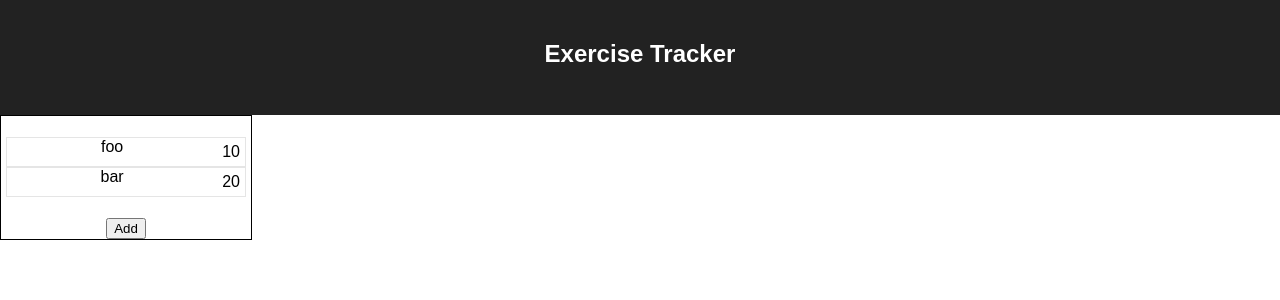
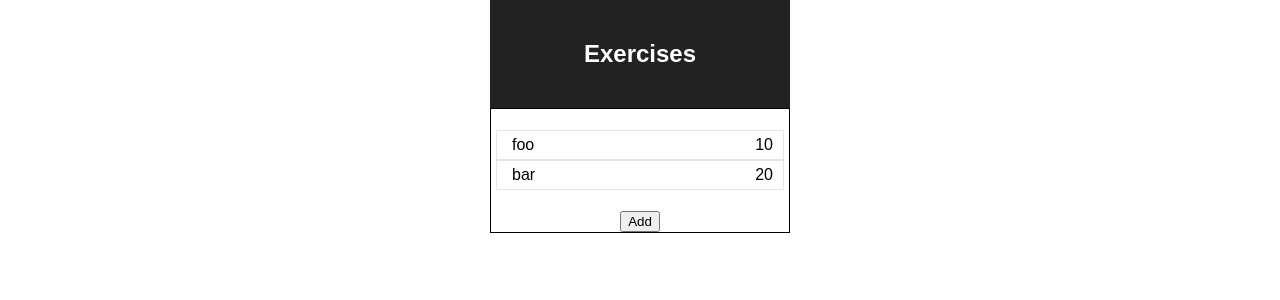
Before and after one commit to randomout/xrcz, a React (Create React App) app: page / in a window 1280 px wide. Shown: the top 300 px of the page. Built offline with nearby package versions, Linux system fonts and the light colour scheme.

Commit message:
change layout to focus on list

```diff
--- a/src/App.css
+++ b/src/App.css
@@ -1,5 +1,9 @@
 .App {
   text-align: center;
+  display: flex;
+  flex-direction: column;
+  justify-content: center;
+  width: 300px;
 }
 
 .App-logo {
@@ -9,21 +13,8 @@
 
 .App-header {
   background-color: #222;
-  height: 75px;
   padding: 20px;
   color: white;
-}
-
-.App-view {
-    display: flex;
-    flex-direction: row;
-}
-
-.App-details {
-    flex-grow: 3;
-    display: flex;
-    justify-content: center;
-    padding-top: 20px;
 }
 
 .App-intro {
--- a/src/App.js
+++ b/src/App.js
@@ -2,10 +2,7 @@ import React, { Component } from 'react';
 
 import { connect } from 'react-redux';
 
-import ExerciseHistory from './ExerciseHistory';
-import ExerciseView from './ExerciseView';
-
-
+import ExerciseList from './ExerciseList';
 
 import './App.css';
 
@@ -14,13 +11,10 @@ class App extends Component {
     return (
       <div className="App">
         <div className="App-header">
-          <h2>Exercise Tracker</h2>
+          <h2>Exercises</h2>
         </div>
         <div className="App-view">
-          <ExerciseHistory />
-          <div className="App-details">
-            {this.props.selected !== null ? <ExerciseView /> : ''}
-          </div>
+          <ExerciseList />
         </div>
       </div>
     );
--- a/src/Exercise.css
+++ b/src/Exercise.css
@@ -2,9 +2,20 @@
     display: flex;
     border: 1px solid #e5e5e5;
     justify-content: flex-start;
+    padding: 5px;
 }
 
 .exercise:hover {
     background: #e5e5e5;
     cursor: pointer;
 }
+
+.exercise-name {
+    flex-grow: 3;
+    text-align: left;
+    padding-left: 10px;
+}
+
+.exercise-amount {
+    padding-right: 5px;
+}
--- /dev/null
+++ b/src/ExerciseList.css
@@ -0,0 +1,8 @@
+.exercise-list {
+    flex-grow: 1;
+    border: 1px solid black;
+}
+
+ul {
+    padding: 5px;
+}
--- /dev/null
+++ b/src/ExerciseList.js
@@ -0,0 +1,38 @@
+import React from 'react';
+
+import { connect } from 'react-redux';
+
+import { select, add } from './actions';
+
+import Exercise from './Exercise';
+
+import './ExerciseList.css';
+
+const ExerciseList = ({ exercises, onSelect, onAdd }) => (
+  <div className="exercise-list">
+  <ul>
+    {exercises.map(exercise => (<Exercise key={exercise.id} { ...exercise } onClick={() => onSelect(exercise)} /> ))}
+  </ul>
+  <button onClick={onAdd} >Add</button>
+
+  </div>
+);
+
+const mapStateToProps = state => {
+  return {
+    exercises: state.exercises,
+  }
+}
+
+const mapDispatchToProps = dispatch => {
+  return {
+    onSelect: exercise => {
+      dispatch(select(exercise))
+    },
+    onAdd: ()  => {
+      dispatch(add())
+    }
+  }
+}
+
+export default connect(mapStateToProps, mapDispatchToProps)(ExerciseList);
--- a/src/index.css
+++ b/src/index.css
@@ -2,4 +2,6 @@ body {
   margin: 0;
   padding: 0;
   font-family: sans-serif;
+  display: flex;
+  justify-content: center;
 }
```
